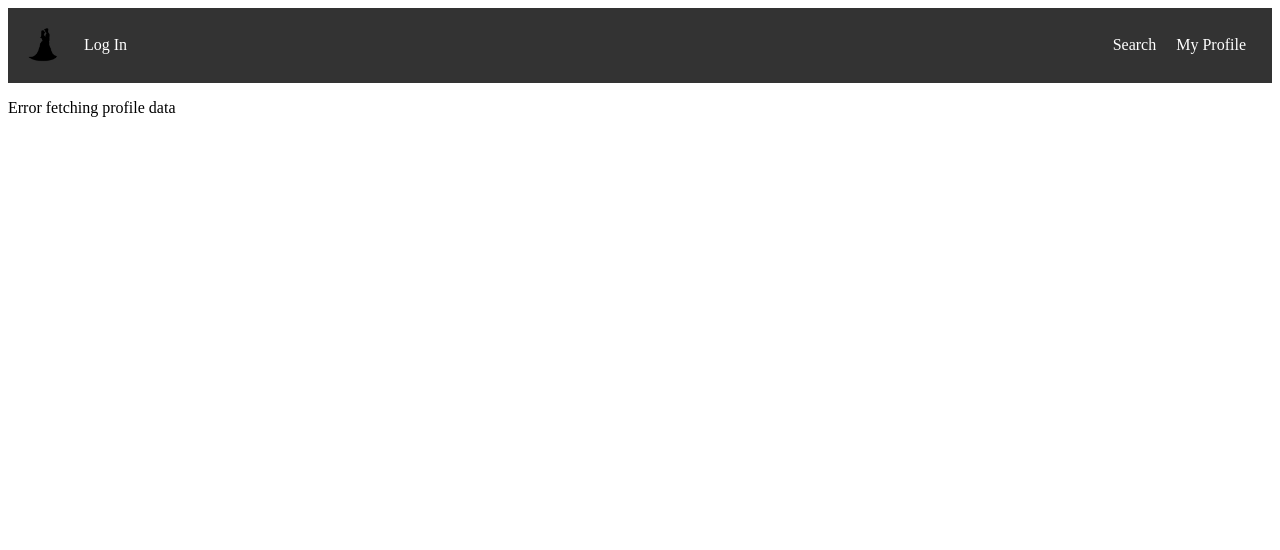
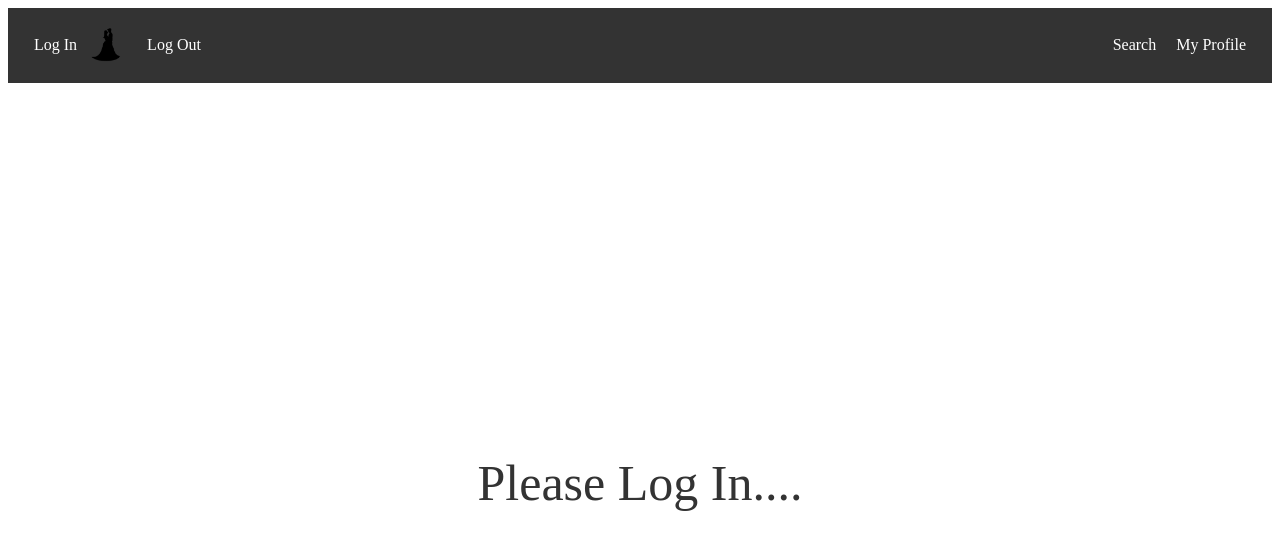
Before and after one commit to shadinab/Shadi_Final-Project, a React (Vite) app: page /MyProfile in a window 1280 px wide. Shown: the top 550 px of the page. Built offline with nearby package versions, Linux system fonts and the light colour scheme.

Commit message:
07.01.2024-v2

```diff
--- a/src/App.jsx
+++ b/src/App.jsx
@@ -12,6 +12,7 @@ import CreateAccount from './Pages/CreateAccount/CreateAccount';
 import { SearchPageProvider } from './context/SearchPageContext';
 import AcoountDetails from '../src/Pages/CreateAccount/AcoountDetails';
 // import { UserProvider } from '../src/context/UserContext';
+import LogOut from '../src/Pages/LogOut/LogOut'
 
 function App() {
   return (
@@ -37,6 +38,8 @@ function App() {
             />
 
             <Route path="/LogIn" element={<LogIn />} />
+            <Route path="/LogOut" element={<LogOut />} />
+
             <Route path="/:userId" element={<UserProfile />} />
           </Routes>
         </Router>
--- a/src/Component/Navbar.jsx
+++ b/src/Component/Navbar.jsx
@@ -7,11 +7,15 @@ const Navbar = () => {
     <nav className="navbar">
       <div className="leftContainer">
         {/* Left side SVG as a link to the home page */}
+
+        <Link to="/LogIn" className="navLink">
+          Log In
+        </Link>
         <Link to="/" className="logoLink">
           <img src="/public/Navbar svg.png" alt="Logo" className="logo" />
         </Link>
-        <Link to="/LogIn" className="navLink">
-          Log In
+        <Link to="/LogOut" className="navLink">
+          Log Out
         </Link>
       </div>
       <div className="rightContainer">
--- /dev/null
+++ b/src/Pages/LogOut/LogOut.css
@@ -0,0 +1,21 @@
+/* Your existing styles for .navbar and other classes */
+
+.logout-container {
+  display: flex;
+  flex-direction: column;
+  align-items: center;
+  justify-content: center;
+  height: 100vh; /* This ensures the container takes the full height of the viewport */
+}
+
+.navLink.center {
+  /* Add your specific styling for the centered button */
+  padding: 10px;
+  background-color: #298dcf;
+  color: #fff;
+  border: none;
+  border-radius: 5px;
+  cursor: pointer;
+  font-size: 20px;
+  /* Add more styles as needed */
+}
--- /dev/null
+++ b/src/Pages/LogOut/LogOut.jsx
@@ -0,0 +1,49 @@
+// Logout.jsx
+import { useEffect } from 'react';
+import { useNavigate } from 'react-router-dom';
+
+const Logout = () => {
+  const navigate = useNavigate();
+
+  useEffect(() => {
+    const handleLogout = () => {
+      localStorage.removeItem('tokenconnectionId');
+      localStorage.removeItem('selectedUserId');
+      navigate('/');
+      window.location.reload(); // Reload the page
+    };
+
+    // Execute the logout action immediately when the component mounts
+    handleLogout();
+  }, [navigate]); // Add navigate as a dependency to useEffect
+
+  // Return null (no visible content)
+  return null;
+};
+
+export default Logout;
+
+// Logout.jsx
+// import { useNavigate } from 'react-router-dom';
+// import './LogOut.css'
+
+// const Logout = () => {
+//   const navigate = useNavigate();
+
+//   const handleLogout = () => {
+//     localStorage.removeItem('tokenconnectionId');
+//     localStorage.removeItem('selectedUserId');
+//         navigate('/');
+//     window.location.reload(); // Reload the page
+//   };
+
+//   return (
+//     <div className="logout-container">
+//       <button className="navLink center" onClick={handleLogout}>
+//         You have successfully logged out <br/><br/> Please Click Me!!!
+//       </button>
+//     </div>
+//   );
+// };
+
+// export default Logout;
--- a/src/Pages/MyProfile/MyProfile.css
+++ b/src/Pages/MyProfile/MyProfile.css
@@ -5,7 +5,19 @@
   padding: 20px;
   text-align: center;
 }
+.center-container {
+  display: flex;
+  align-items: center;
+  justify-content: center;
+  height: 100vh; /* This ensures the container takes the full height of the viewport */
+}
 
+.loading-message,
+.login-message {
+  font-size: 50px;
+  color: #333333; /* Adjust the color as needed */
+  /* Add more styles as needed */
+}
 .profile-header {
   position: relative;
 }
--- a/src/Pages/MyProfile/MyProfile.jsx
+++ b/src/Pages/MyProfile/MyProfile.jsx
@@ -6,7 +6,7 @@ import { MyProfileConnectionId } from '../../api/apiService';
 // import { useUser } from '../../context/UserContext';
 
 const MyProfile = () => {
-  const { MyData, setMyData, loading, setLoading } = useGlobalSearchPage();
+  const { MyData, setMyData } = useGlobalSearchPage();
  useEffect(() => {
    const fetchProfileData = async () => {
      try {
@@ -18,11 +18,9 @@ const MyProfile = () => {
          setMyData(profileData);
          console.log(profileData);
        } else {
-         setLoading(false);
          console.error('Error fetching profile data:', response.error);
        }
      } catch (error) {
-       setLoading(false);
        console.error('Error fetching profile data:', error.message);
      }
    };
@@ -32,10 +30,13 @@ const MyProfile = () => {
 
 
 
-
-  if (!MyData) {
-    return <p>Error fetching profile data</p>;
-  }
+if (!MyData) {
+  return (
+    <div className="center-container">
+      <p className="login-message">Please Log In....</p>
+    </div>
+  );
+}
   return (
     <div className="user-profile">
       <div className="profile-background">
--- a/src/Pages/SignUp/SignUp.jsx
+++ b/src/Pages/SignUp/SignUp.jsx
@@ -20,7 +20,8 @@ const handleSignUp = async () => {
     });
 
     if (response.success) {
-       localStorage.setItem('connectionId', response.data.connectionId);
+       localStorage.setItem('connectionId', response.connectionId);
+       console.log(`connectionId---${response.connectionId}`);
       setShowRegistration(true);
       navigate('/SignUp/CreateAccount');
     } else {
@@ -30,32 +31,6 @@ const handleSignUp = async () => {
     console.error('An error occurred during registration:', error.message);
   }
 };
-
-
-// const handleSignUp = async () => {
-//   try {
-//     const response = await axios.post(
-//       'http://localhost:5000/api/auth/register',
-//       {
-//         name: username,
-//         email: username,
-//         password: password,
-//       }
-//     );
-
-//     console.log('Axios response:', response);
-
-//     if (response.data.success) {
-//       setShowRegistration(true);
-//       navigate('/SignUp/CreateAccount');
-//     } else {
-//       console.error('Registration failed:', response.data.error);
-//     }
-//   } catch (error) {
-//     console.error('An error occurred during registration:', error.message);
-//   }
-// };
-
   const onClose = () => {
     // Perform sign-up logic here...
     navigate('/Login');
@@ -110,42 +85,41 @@ const handleSignUp = async () => {
 export default SignUp;
 
 
+
+
 // import { useState } from 'react';
 // import { useNavigate } from 'react-router-dom';
-// import axios from 'axios';
+// // import axios from 'axios';
 // import CreateAccount from '../CreateAccount/CreateAccount';
 // import './SignUp.css';
+// import { createSignUpUser } from '../../api/apiService';
 
 // const SignUp = () => {
 //   const navigate = useNavigate();
 //   const [showRegistration, setShowRegistration] = useState(false);
 //   const [username, setUsername] = useState('');
 //   const [password, setPassword] = useState('');
+
 // const handleSignUp = async () => {
 //   try {
-//     const response = await axios.post(
-//       'http://localhost:5000/api/auth/register',
-//       {
-//         name: username,
-//         email: username,
-//         password: password,
-//       }
-//     );
+//     const response = await createSignUpUser({
+//       name: username,
+//       email: username,
+//       password: password,
+//     });
 
-//     console.log('Axios response:', response);
-
-//     if (response.data.success) {
+//     if (response.success) {
+//        localStorage.setItem('connectionId', response.data.connectionId);
+//        console.log(`connectionId---${response.data.connectionId}`);
 //       setShowRegistration(true);
 //       navigate('/SignUp/CreateAccount');
 //     } else {
-//       console.error('Registration failed:', response.data.error);
+//       console.error('Registration failed:', response.error);
 //     }
 //   } catch (error) {
 //     console.error('An error occurred during registration:', error.message);
 //   }
 // };
-
-
 //   const onClose = () => {
 //     // Perform sign-up logic here...
 //     navigate('/Login');
```
Lines whose indentation alone changed are shown as unchanged.
